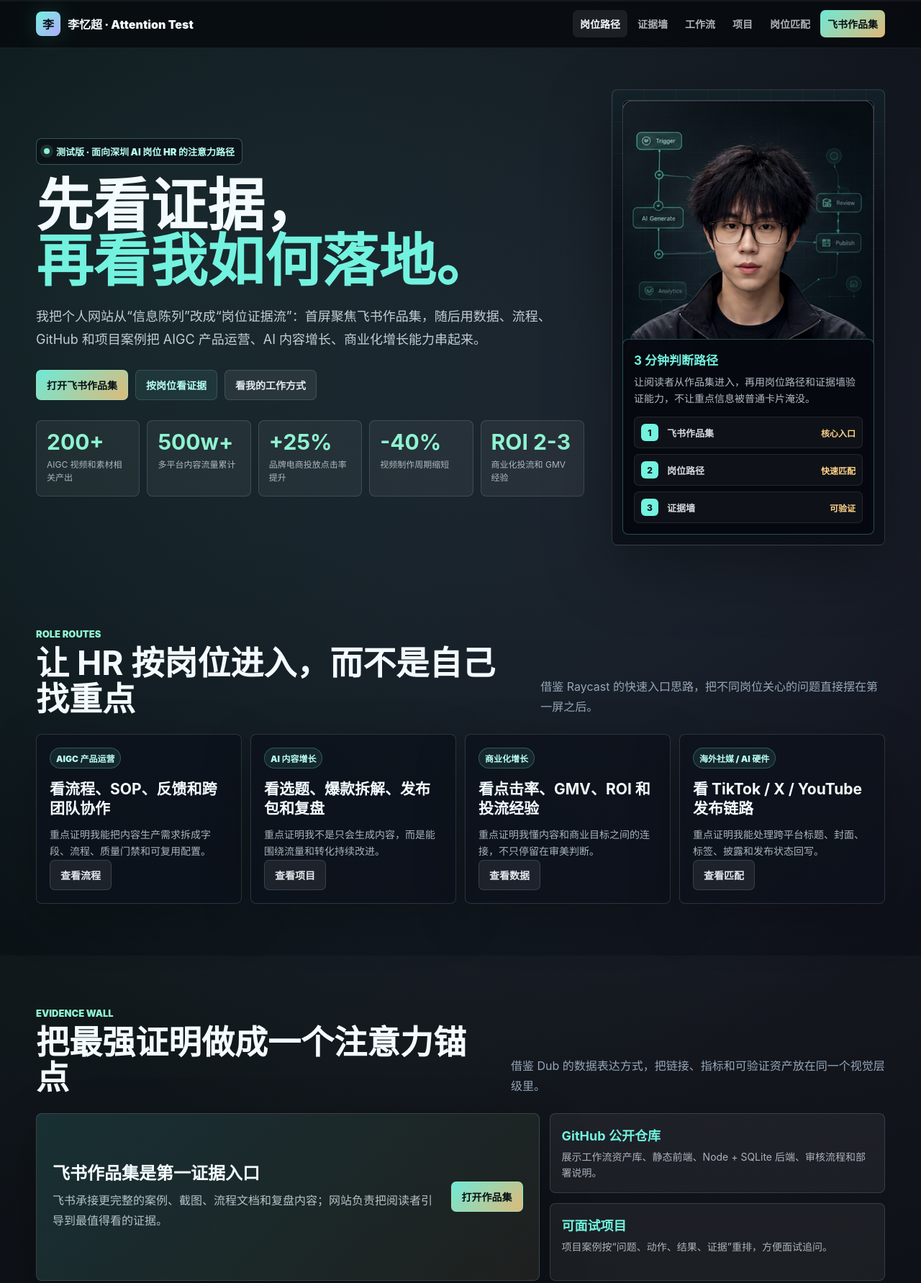
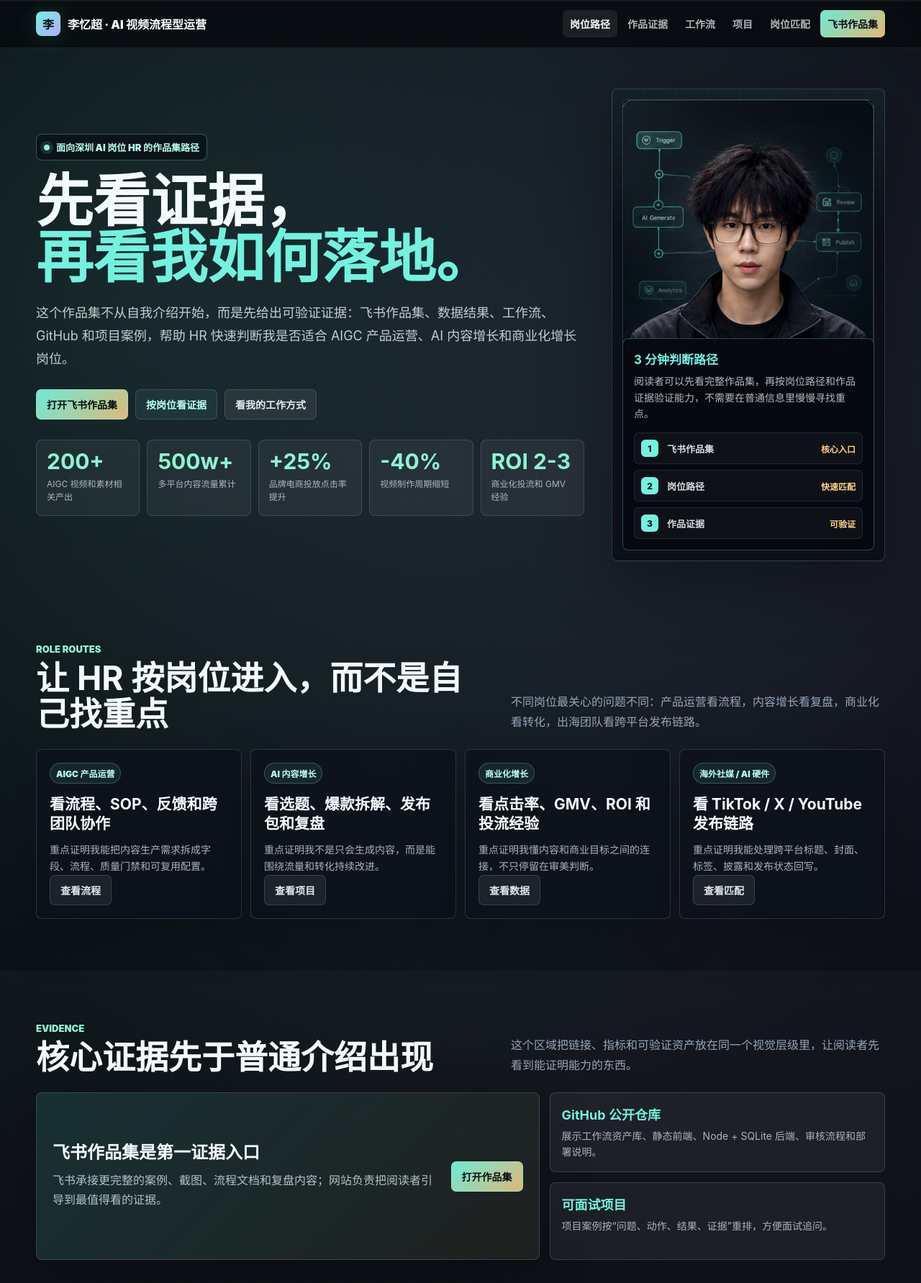
Before and after one commit to liyichao0215-pixel/ops-codex-workflow-library, a website: page personal-site-attention-test/index.html in a window 1280 px wide. Shown: the top 1783 px of the page at 72% size. Drawn offline with Linux system fonts and the light colour scheme.

Commit message:
Polish attention candidate as production portfolio

```diff
--- a/personal-site-attention-test/index.html
+++ b/personal-site-attention-test/index.html
@@ -3,10 +3,10 @@
   <head>
     <meta charset="utf-8" />
     <meta name="viewport" content="width=device-width, initial-scale=1" />
-    <title>李忆超 - 注意力机制作品集测试版</title>
+    <title>李忆超 - AI视频流程型运营作品集</title>
     <meta
       name="description"
-      content="李忆超面向深圳 AI 岗位 HR 的作品集测试版。通过注意力机制、证据墙、岗位路径和交互式工作流突出 AIGC 产品运营、AI 内容增长和商业化能力。"
+      content="李忆超面向深圳 AI 岗位 HR 的作品集。通过岗位路径、作品证据、交互式工作流和项目案例展示 AIGC 产品运营、AI 内容增长和商业化能力。"
     />
     <style>
       :root {
@@ -822,14 +822,14 @@
   <body>
     <div class="progress" aria-hidden="true"><span id="read-progress"></span></div>
     <header class="nav-wrap">
-      <nav class="shell nav" aria-label="测试版导航">
-        <a class="brand" href="#top" aria-label="回到测试版首页">
+      <nav class="shell nav" aria-label="作品集导航">
+        <a class="brand" href="#top" aria-label="回到首页">
           <span class="brand-mark">李</span>
-          <span>李忆超 · Attention Test</span>
+          <span>李忆超 · AI 视频流程型运营</span>
         </a>
         <div class="nav-links">
           <a href="#route">岗位路径</a>
-          <a href="#evidence">证据墙</a>
+          <a href="#evidence">作品证据</a>
           <a href="#workflow">工作流</a>
           <a href="#projects">项目</a>
           <a href="#roles">岗位匹配</a>
@@ -841,10 +841,10 @@
     <main id="top">
       <div class="shell hero">
         <div>
-          <div class="eyebrow">测试版 · 面向深圳 AI 岗位 HR 的注意力路径</div>
+          <div class="eyebrow">面向深圳 AI 岗位 HR 的作品集路径</div>
           <h1>先看证据，<span>再看我如何落地。</span></h1>
           <p class="lead">
-            我把个人网站从“信息陈列”改成“岗位证据流”：首屏聚焦飞书作品集，随后用数据、流程、GitHub 和项目案例把 AIGC 产品运营、AI 内容增长、商业化增长能力串起来。
+            这个作品集不从自我介绍开始，而是先给出可验证证据：飞书作品集、数据结果、工作流、GitHub 和项目案例，帮助 HR 快速判断我是否适合 AIGC 产品运营、AI 内容增长和商业化增长岗位。
           </p>
           <div class="hero-actions">
             <a class="button primary" href="https://ucnn40m75gvx.feishu.cn/wiki/IbsjwMSsOiTjQdkxMeecwxIKnJd?from=from_copylink" target="_blank" rel="noreferrer">打开飞书作品集</a>
@@ -866,11 +866,11 @@
           </div>
           <div class="signal-card">
             <strong>3 分钟判断路径</strong>
-            <p>让阅读者从作品集进入，再用岗位路径和证据墙验证能力，不让重点信息被普通卡片淹没。</p>
+            <p>阅读者可以先看完整作品集，再按岗位路径和作品证据验证能力，不需要在普通信息里慢慢寻找重点。</p>
             <div class="path-list">
               <a class="path-item" href="https://ucnn40m75gvx.feishu.cn/wiki/IbsjwMSsOiTjQdkxMeecwxIKnJd?from=from_copylink" target="_blank" rel="noreferrer"><span>1</span><b>飞书作品集</b><em>核心入口</em></a>
               <a class="path-item" href="#route"><span>2</span><b>岗位路径</b><em>快速匹配</em></a>
-              <a class="path-item" href="#evidence"><span>3</span><b>证据墙</b><em>可验证</em></a>
+              <a class="path-item" href="#evidence"><span>3</span><b>作品证据</b><em>可验证</em></a>
             </div>
           </div>
         </aside>
@@ -883,7 +883,7 @@
               <div class="kicker">Role Routes</div>
               <h2>让 HR 按岗位进入，而不是自己找重点</h2>
             </div>
-            <p>借鉴 Raycast 的快速入口思路，把不同岗位关心的问题直接摆在第一屏之后。</p>
+            <p>不同岗位最关心的问题不同：产品运营看流程，内容增长看复盘，商业化看转化，出海团队看跨平台发布链路。</p>
           </div>
           <div class="command-grid">
             <article class="command-card">
@@ -914,14 +914,14 @@
         </div>
       </section>
 
-      <section id="evidence" data-section="证据墙">
+      <section id="evidence" data-section="作品证据">
         <div class="shell">
           <div class="section-head">
             <div>
-              <div class="kicker">Evidence Wall</div>
-              <h2>把最强证明做成一个注意力锚点</h2>
+              <div class="kicker">Evidence</div>
+              <h2>核心证据先于普通介绍出现</h2>
             </div>
-            <p>借鉴 Dub 的数据表达方式，把链接、指标和可验证资产放在同一个视觉层级里。</p>
+            <p>这个区域把链接、指标和可验证资产放在同一个视觉层级里，让阅读者先看到能证明能力的东西。</p>
           </div>
           <div class="evidence-layout">
             <article class="evidence-card featured">
@@ -954,7 +954,7 @@
               <div class="kicker">Workflow</div>
               <h2>把工作方式做成可跟随的流程</h2>
             </div>
-            <p>借鉴 Linear 的系统感：阅读者滚动时看到的是一套业务链路，而不是零散技能。</p>
+            <p>阅读者滚动时看到的是一套业务链路，而不是零散技能：从业务拆解到 SOP 自动化，每一步都有明确产出。</p>
           </div>
           <div class="workflow-shell">
             <aside class="focus-rail" aria-label="流程高亮">
@@ -1132,8 +1132,8 @@
           <div class="contact">
             <div>
               <div class="kicker">Contact</div>
-              <h2>测试版结论入口</h2>
-              <p>这个版本把飞书作品集放在最强位置，再用岗位路径、证据墙和工作流滚动高亮，把注意力从“看完整页面”改成“先看到最能证明能力的内容”。</p>
+              <h2>联系与作品入口</h2>
+              <p>如果只想快速判断匹配度，可以从飞书作品集、岗位路径和项目案例进入；如果需要进一步沟通，可以直接联系我。</p>
             </div>
             <div class="actions">
               <a class="button primary" href="https://ucnn40m75gvx.feishu.cn/wiki/IbsjwMSsOiTjQdkxMeecwxIKnJd?from=from_copylink" target="_blank" rel="noreferrer">飞书作品集</a>
@@ -1147,8 +1147,8 @@
 
     <footer>
       <div class="shell footer-inner">
-        <span>Attention test version · 原正式主页不变</span>
-        <a href="https://liyichao0215-pixel.github.io/">返回正式主页</a>
+        <span>李忆超 · AI 视频流程型运营作品集</span>
+        <a href="https://github.com/liyichao0215-pixel" target="_blank" rel="noreferrer">GitHub Profile</a>
       </div>
     </footer>
 
```
